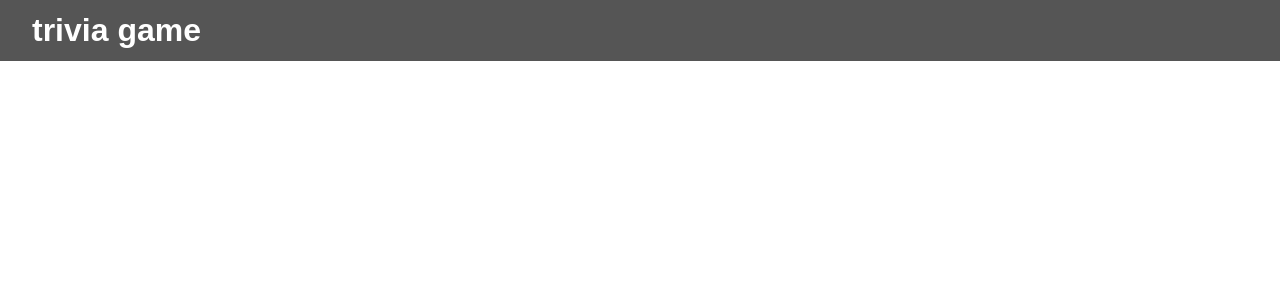
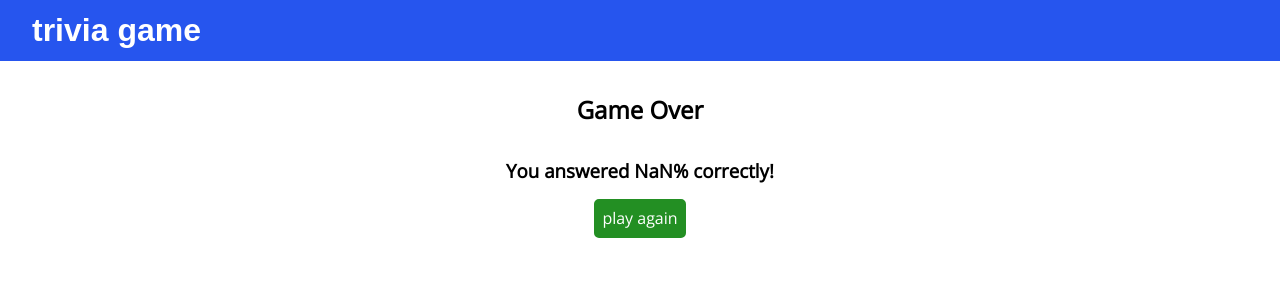
Before and after one commit to alex-curtin/vue-trivia, a Vue app: page /game-over in a window 1280 px wide. Shown: the top 300 px of the page. Built offline with nearby package versions, Linux system fonts and the light colour scheme; a web font is replaced by a local one.

Commit message:
add end game view and functionality

```diff
--- a/package.json
+++ b/package.json
@@ -9,8 +9,6 @@
   },
   "dependencies": {
     "axios": "^0.19.2",
-    "bootstrap": "^4.5.0",
-    "bootstrap-vue": "^2.15.0",
     "core-js": "^3.6.5",
     "lodash": "^4.17.15",
     "shuffle-array": "^1.0.1",
--- a/src/App.vue
+++ b/src/App.vue
@@ -6,18 +6,18 @@
 </template>
 
 <script>
-import Header from "./components/Header";
+import Header from './components/Header';
 
 export default {
-  name: "App",
+  name: 'App',
   components: {
-    Header
-  }
+    Header,
+  },
 };
 </script>
 
 <style>
-@import url("https://fonts.googleapis.com/css2?family=MuseoModerno&family=Open+Sans&display=swap");
+@import url('https://fonts.googleapis.com/css2?family=MuseoModerno&family=Open+Sans&display=swap');
 
 :root {
   --primary: #2655ee;
@@ -30,11 +30,11 @@ export default {
 * {
   margin: 0;
   box-sizing: border-box;
-  font-family: "Open Sans", sans-serif;
+  font-family: 'Open Sans', sans-serif;
 }
 
 h1 {
-  font-family: "MuseoModerno", sans-serif;
+  font-family: 'MuseoModerno', sans-serif;
 }
 h2 {
   margin: 2rem 0;
@@ -92,6 +92,7 @@ h3 {
 }
 .btn.green:hover:enabled {
   color: var(--green);
+  border-color: var(--green);
   background: var(--white);
 }
 .btn.red {
--- a/src/components/Header.vue
+++ b/src/components/Header.vue
@@ -9,19 +9,19 @@
 </template>
 
 <script>
-import { mapState } from "vuex";
+import { mapState } from 'vuex';
 
 export default {
-  name: "Header",
+  name: 'Header',
   computed: {
-    ...mapState(["score", "numQuestions"])
-  }
+    ...mapState(['score', 'numQuestions']),
+  },
 };
 </script>
 
 <style scoped>
 header {
-  background: var(--grey);
+  background: var(--primary);
   color: var(--white);
   display: flex;
   justify-content: space-between;
--- a/src/components/Loading.vue
+++ b/src/components/Loading.vue
@@ -4,19 +4,19 @@
 
 <script>
 export default {
-  name: "Loading"
+  name: 'Loading',
 };
 </script>
 
 <style scoped>
 .loading {
   margin: 5rem auto;
-  border: 16px solid var(--lightGrey);
-  border-top: 16px solid var(--primary);
+  border: 24px solid var(--lightGrey);
+  border-top: 24px solid var(--primary);
   border-radius: 50%;
   width: 100px;
   height: 100px;
-  animation: spin 0.8s linear infinite;
+  animation: spin 0.6s linear infinite;
 }
 @keyframes spin {
   0% {
--- a/src/main.js
+++ b/src/main.js
@@ -1,10 +1,7 @@
 import Vue from 'vue';
-import BootstrapVue from 'bootstrap-vue';
 import store from './store';
 import App from './App.vue';
 import router from './router';
-
-Vue.use(BootstrapVue);
 
 new Vue({
   router,
--- a/src/router/index.js
+++ b/src/router/index.js
@@ -3,6 +3,7 @@ import VueRouter from 'vue-router';
 import Home from '../views/Home';
 import Categories from '../views/Categories';
 import MainGame from '../views/MainGame';
+import GameOver from '../views/GameOver';
 
 Vue.use(VueRouter);
 
@@ -10,6 +11,7 @@ const routes = [
   { path: '/', name: 'Home', component: Home },
   { path: '/categories', name: 'Categories', component: Categories },
   { path: '/game', name: 'MainGame', component: MainGame },
+  { path: '/game-over', name: 'GameOver', component: GameOver },
 ];
 
 const router = new VueRouter({
--- a/src/store/modules/actions.js
+++ b/src/store/modules/actions.js
@@ -27,4 +27,8 @@ export default {
   addToScore({ commit }) {
     commit('addToScore');
   },
+  restart({ commit }) {
+    commit('resetScore');
+    commit('resetQuestions');
+  },
 };
--- a/src/store/modules/mutations.js
+++ b/src/store/modules/mutations.js
@@ -17,4 +17,10 @@ export default {
   addToQuestionCount: (state) => {
     state.numQuestions++;
   },
+  resetScore: (state) => {
+    state.score = 0;
+  },
+  resetQuestions: (state) => {
+    state.numQuestions = 0;
+  },
 };
--- /dev/null
+++ b/src/views/GameOver.vue
@@ -0,0 +1,31 @@
+<template>
+  <div class="page">
+    <h2>Game Over</h2>
+    <h3>You answered {{ percentCorrect }}% correctly!</h3>
+    <button @click="playAgain" class="btn green">play again</button>
+  </div>
+</template>
+
+<script>
+import { mapState, mapActions } from 'vuex';
+import router from '../router';
+
+export default {
+  name: 'GameOver',
+  methods: {
+    ...mapActions(['restart']),
+    playAgain() {
+      this.restart();
+      router.push('/');
+    },
+  },
+  computed: {
+    ...mapState(['score', 'numQuestions']),
+    percentCorrect() {
+      return (this.score / this.numQuestions) * 100;
+    },
+  },
+};
+</script>
+
+<style scoped></style>
--- a/src/views/MainGame.vue
+++ b/src/views/MainGame.vue
@@ -9,69 +9,77 @@
         :selectedAnswer="selectedAnswer"
         :correctAnswer="question.correct_answer"
       />
-      <button class="btn primary" v-if="isAnswered" @click="advanceQuestion">Next Question</button>
-      <h3 v-if="isAnswered">{{getMessage(result)}}</h3>
+      <button class="btn primary" v-if="isAnswered" @click="advanceQuestion">
+        Next Question
+      </button>
+      <h3 v-if="isAnswered">{{ getMessage(result) }}</h3>
     </div>
     <Loading v-else />
   </div>
 </template>
 
 <script>
-import { mapGetters, mapActions, mapState } from "vuex";
-import _ from "lodash";
-import Question from "../components/Question";
-import Choices from "../components/Choices";
-import Loading from "../components/Loading";
-import { getMessage } from "../helpers";
+import { mapGetters, mapActions, mapState } from 'vuex';
+import _ from 'lodash';
+import router from '../router';
+import Question from '../components/Question';
+import Choices from '../components/Choices';
+import Loading from '../components/Loading';
+import { getMessage } from '../helpers';
 
 export default {
-  name: "MainGame",
+  name: 'MainGame',
   components: {
     Question,
     Choices,
-    Loading
+    Loading,
   },
   created() {
     this.fetchQuestion();
   },
   data() {
     return {
-      result: "",
+      result: '',
       isAnswered: false,
-      selectedAnswer: null
+      selectedAnswer: null,
     };
   },
   methods: {
-    ...mapActions(["fetchQuestion", "addToScore"]),
+    ...mapActions(['fetchQuestion', 'addToScore']),
     handleSubmitAnswer(answer) {
       console.log(answer);
       if (answer === this.question.correct_answer) {
         this.addToScore();
-        this.result = "correct";
+        this.result = 'correct';
       } else {
-        this.result = "wrong";
+        this.result = 'wrong';
       }
       this.isAnswered = true;
       this.selectedAnswer = answer;
     },
     advanceQuestion() {
+      if (this.numQuestions === 5) {
+        return this.endGame();
+      }
       this.fetchQuestion();
-      this.result = "";
+      this.result = '';
       this.isAnswered = false;
       this.selectedAnswer = null;
     },
-    getMessage
+    endGame() {
+      router.push('/game-over');
+    },
+    getMessage,
   },
   computed: {
-    ...mapGetters(["question"]),
-    ...mapState(["numQuestions"]),
+    ...mapGetters(['question']),
+    ...mapState(['numQuestions']),
     choices() {
       const { correct_answer, incorrect_answers } = this.question;
       return _.shuffle([correct_answer, ...incorrect_answers]);
-    }
-  }
+    },
+  },
 };
 </script>
 
-<style scoped>
-</style>
+<style scoped></style>
```
Also changed, not shown: src/components/Choices.vue (+8 -8 lines), 1 other file (tests, documents, lock files or other folders).
